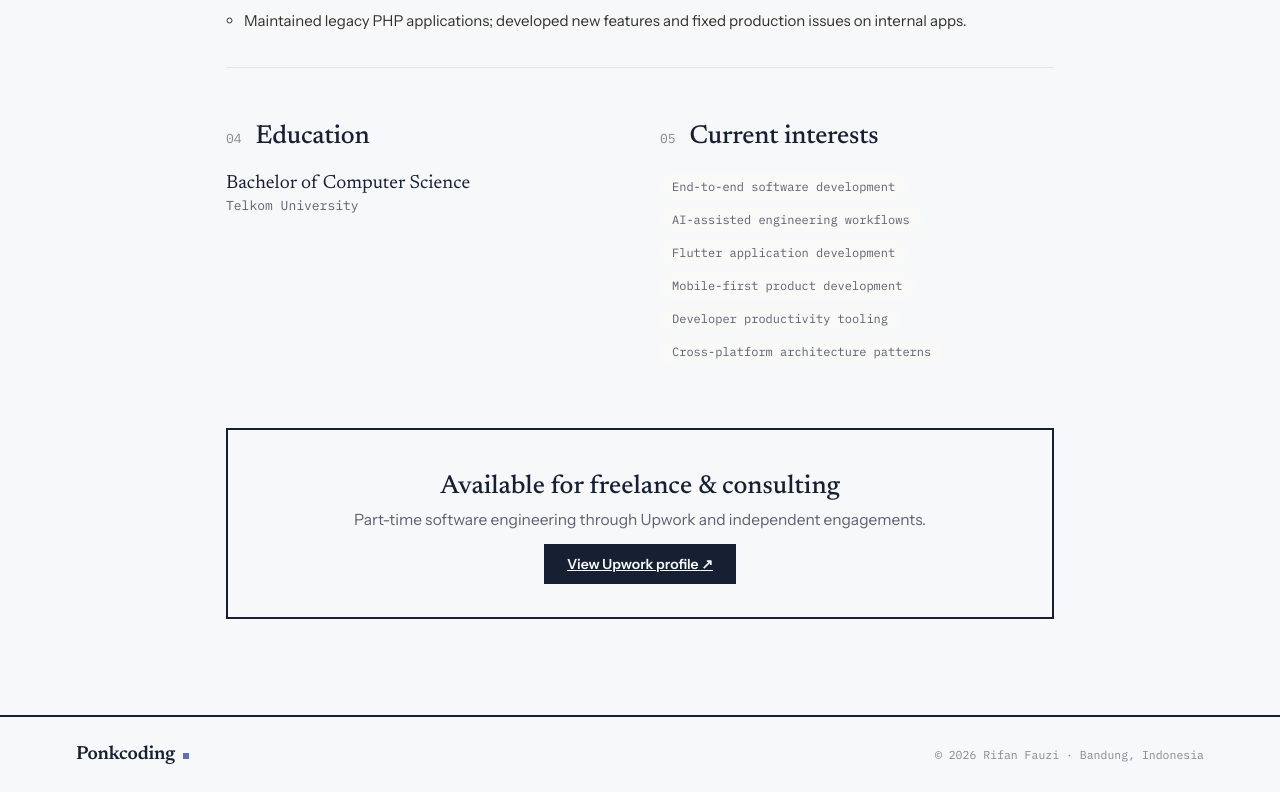
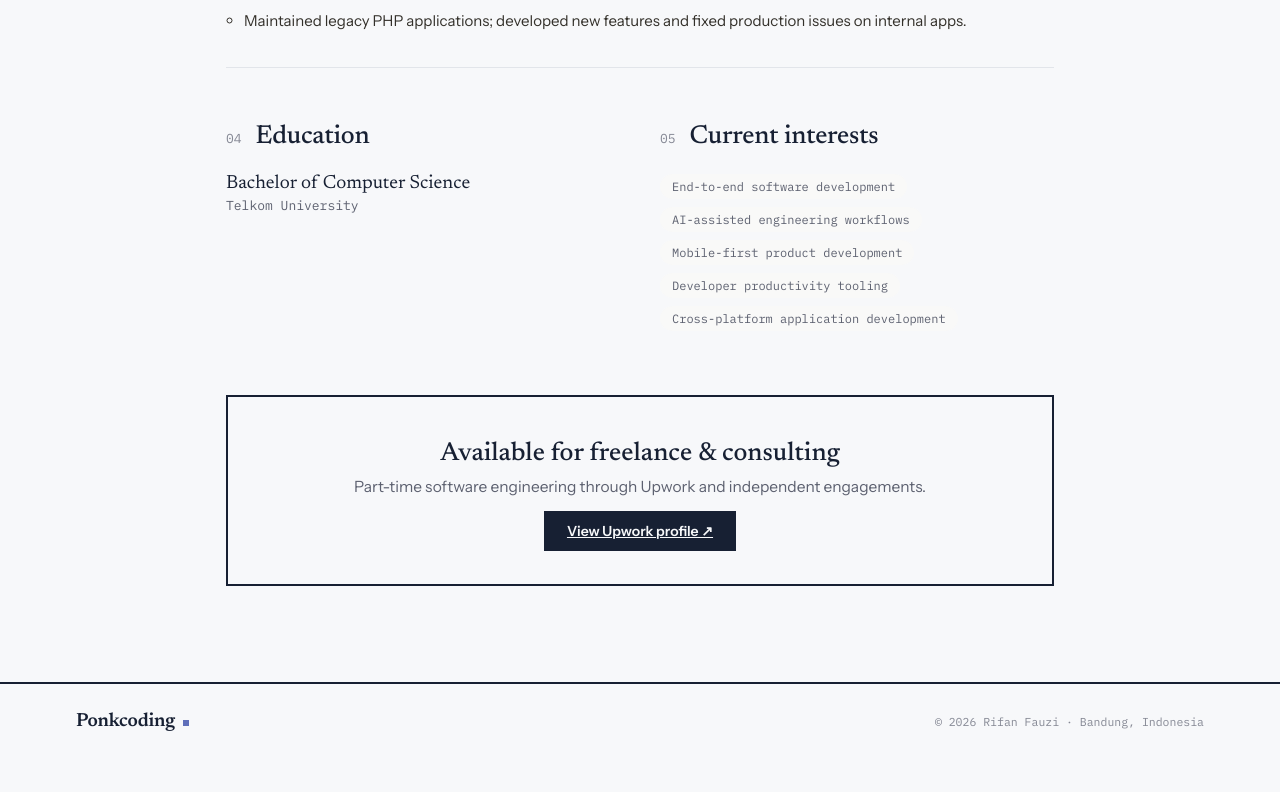
Before and after one commit to rifaniponk/ponkcoding, a React (Vite) app: page /profile in a window 1280 px wide. Shown: the part 3265-4057 px from the top of the page. After the commit the page ends 4024 px from the top, so only its background shows below. Built offline with nearby package versions, Linux system fonts and the light colour scheme.

Commit message:
chore(profile): drop Flutter interest, reword cross-platform interest

```diff
--- a/src/pages/Profile/Profile.data.ts
+++ b/src/pages/Profile/Profile.data.ts
@@ -166,8 +166,7 @@ export const EDUCATION = {
 export const INTERESTS: string[] = [
   'End-to-end software development',
   'AI-assisted engineering workflows',
-  'Flutter application development',
   'Mobile-first product development',
   'Developer productivity tooling',
-  'Cross-platform architecture patterns',
+  'Cross-platform application development',
 ]
```
